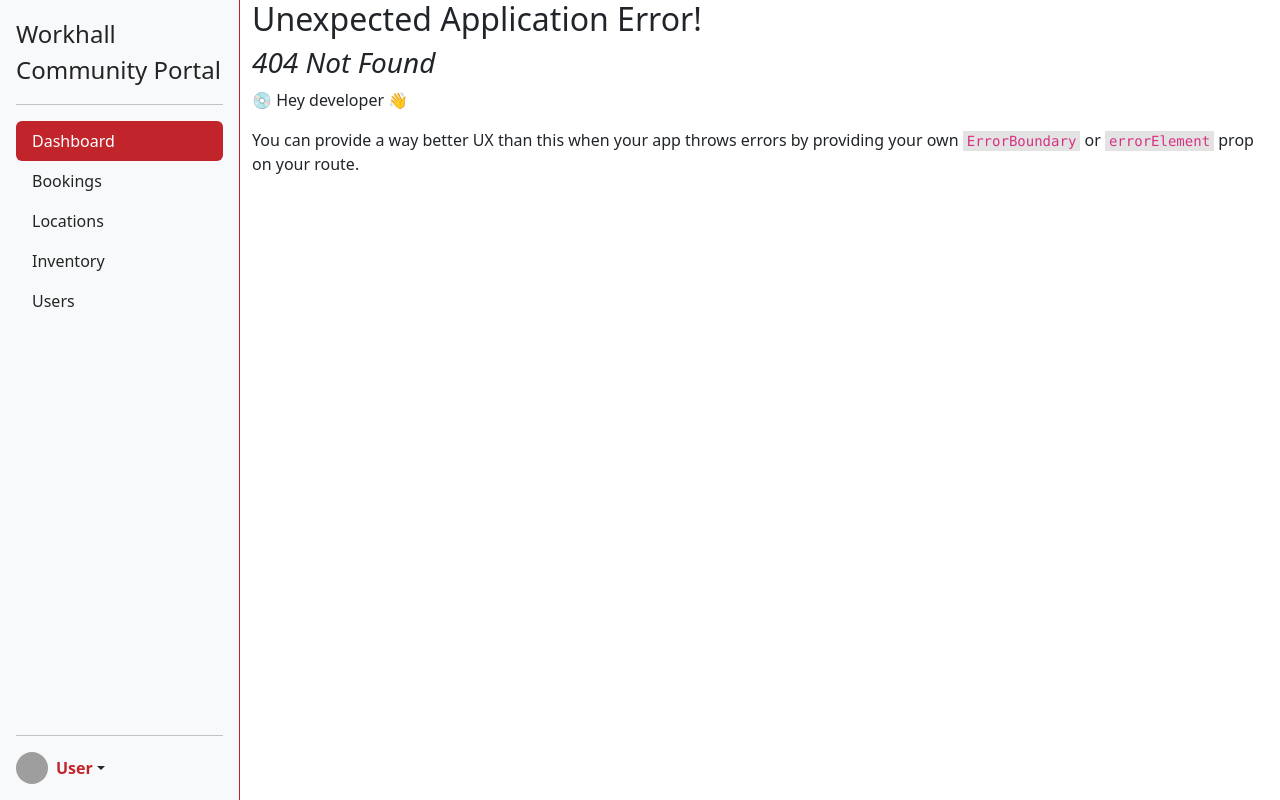
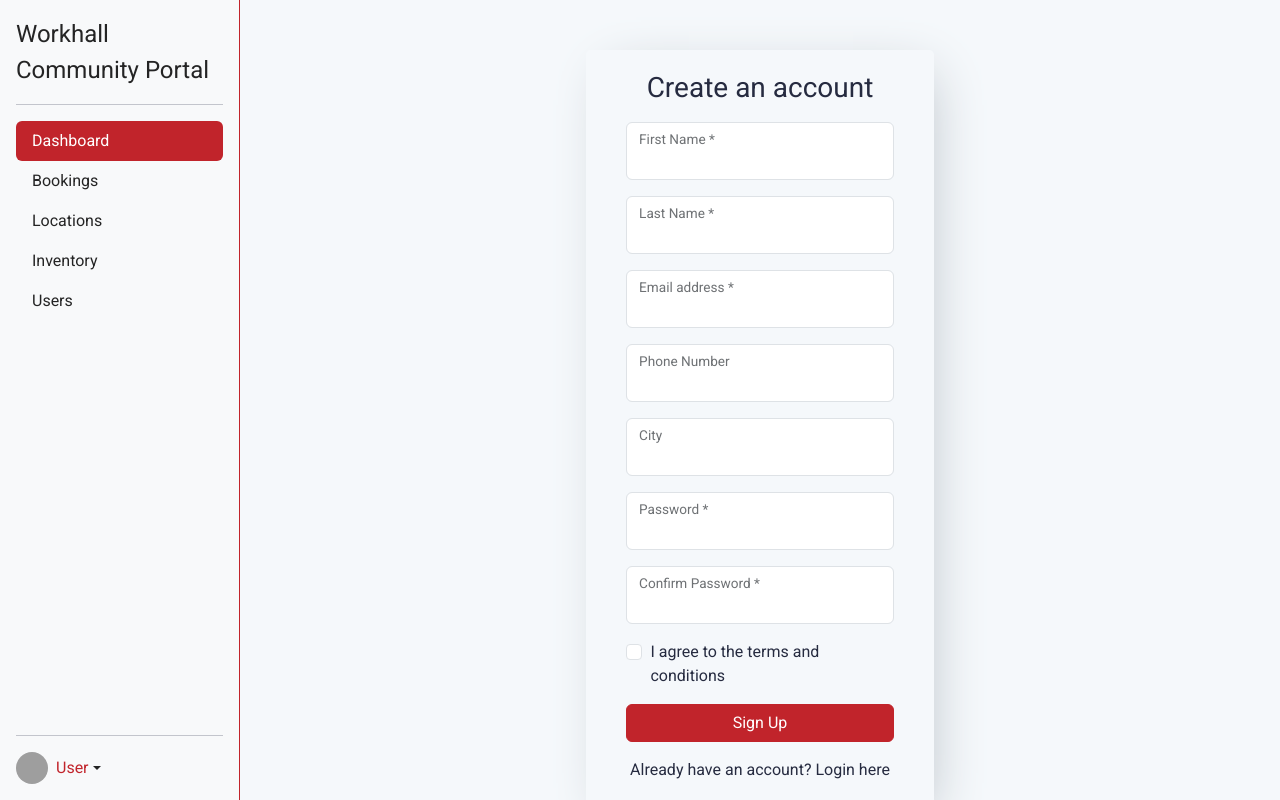
Before and after one commit to usmanialiq/workhall-portal, a React (Create React App) app: page /register in a window 1280 px wide. Before the commit this address had no page. Built offline with nearby package versions, Linux system fonts and the light colour scheme; grey boxes are pictures that could not be loaded.

Commit message:
sign in and sign up form added

```diff
--- a/public/index.html
+++ b/public/index.html
@@ -10,6 +10,7 @@
     />
     <link rel="manifest" href="%PUBLIC_URL%/manifest.json" />
     <link href="https://cdn.jsdelivr.net/npm/bootstrap@5.3.0-alpha1/dist/css/bootstrap.min.css" rel="stylesheet" integrity="sha384-GLhlTQ8iRABdZLl6O3oVMWSktQOp6b7In1Zl3/Jr59b6EGGoI1aFkw7cmDA6j6gD" crossorigin="anonymous">
+    <link href='http://fonts.googleapis.com/css?family=Roboto' rel='stylesheet' type='text/css'>
 
     <title>Workhall Community Portal</title>
   </head>
--- a/src/App.css
+++ b/src/App.css
@@ -1,6 +1,9 @@
 body {
   min-height: 100vh;
   min-height: -webkit-fill-available;
+  background-color: #F5F8FB;
+  font-family: 'Roboto', sans-serif;
+  color: #262b40;
 }
 
 html {
@@ -29,7 +32,7 @@ main {
 
 .sidebar .username {
   color: #c1242b !important;
-  font-weight: 600;
+  font-weight: 500;
 }
 
 .dropdown-toggle { outline: 0; }
@@ -45,3 +48,41 @@ main {
   background-color: #c1242b !important;
   color: #fff !important;
 }
+
+h1 {
+  font-size: 32px;
+  font-weight: 500;
+  line-height: 36px;
+}
+
+h2 {
+  font-size: 28px;
+  font-weight: 500;
+  line-height: 36px;
+}
+
+h3 {
+  font-size: 24px;
+  font-weight: 500;
+  line-height: 36px;
+}
+
+.auth-form {
+  border-radius: 5px;
+  margin-top: 5% !important;
+  margin: auto;
+  width: 35%;
+  padding: 20px 40px;
+  -webkit-box-shadow: 10px 10px 51px -15px rgba(185,192,199,1);
+  -moz-box-shadow: 10px 10px 51px -15px rgba(185,192,199,1);
+  box-shadow: 10px 10px 51px -15px rgba(185,192,199,1);
+}
+
+.auth-form .lostpassword {
+  font-size: 14px !important;
+}
+
+.btn-wh {
+  background-color: #c1242b !important;
+  border-color: #c1242b !important;
+}
--- /dev/null
+++ b/src/pages/auth/LogIn.jsx
@@ -0,0 +1,65 @@
+import { useState } from "react";
+
+export default function LoginPage() {
+    const [email, setEmail] = useState('');
+    const [password, setPassword] = useState('');
+
+    const handleSubmit = (e) => {
+        e.preventDefault();
+
+        const payload = {
+            email,
+            password,
+        };
+        console.log("🚀 ~ file: LogIn.jsx:11 ~ handleSubmit ~ payload", payload);
+    }
+    return (
+        <div className="container-fluid">
+            <form className="auth-form">
+                <h2 className="text-center mb-3">Sign In to our platform</h2>
+                <div className="form-floating mb-4">
+                    <input
+                        type="email"
+                        className="form-control"
+                        id="email"
+                        placeholder="name@example.com"
+                        value={email}
+                        onChange={e => setEmail(e.target.value)}
+                        required
+                    />
+                    <label htmlFor="email" className="form-label">Email address</label>
+                </div>
+                <div className="form-floating mb-4">
+                    <input
+                        type="password"
+                        className="form-control"
+                        id="password"
+                        value={password}
+                        onChange={e => setPassword(e.target.value)}
+                        required
+                    />
+                    <label htmlFor="password" className="form-label">Password</label>
+                </div>
+                <div className="row">
+                    <div className="col-sm-12 col-md-6">
+                        <div className="form-check">
+                            <input className="form-check-input" type="checkbox" value="" id="remeberme" />
+                            <label className="form-check-label" for="remeberme">
+                                Remember me
+                            </label>
+                        </div>
+                    </div>
+                    <div className="col-sm-12 col-md-6 text-end">
+                        <span className="lostpassword">Lost password?</span>
+                    </div>
+                </div>
+                <div className="text-center mt-3 mb-3">
+                    <button className="btn btn-primary btn-wh w-100" onClick={handleSubmit}>Sign In</button>
+
+                    <p className="pt-3">Not registered? Create account</p>
+                </div>
+
+            </form>
+        </div>
+    );
+}
--- /dev/null
+++ b/src/pages/auth/Register.jsx
@@ -0,0 +1,119 @@
+import { useState } from "react";
+
+export default function RegisterPage() {
+    const [firstName, setFirstName] = useState('');
+    const [lastName, setLastName] = useState('');
+    const [email, setEmail] = useState('');
+    const [phone, setPhone] = useState('');
+    const [city, setCity] = useState('');
+    const [password, setPassword] = useState('');
+    const [confirmPassword, setConfirmPassword] = useState('');
+
+    const handleSubmit = (e) => {
+        e.preventDefault();
+
+        const payload = {
+            firstName,
+            lastName,
+            phone,
+            email,
+            city,
+            password,
+            confirmPassword,
+        };
+        console.log("🚀 ~ file: LogIn.jsx:11 ~ handleSubmit ~ payload", payload);
+    }
+    return (
+        <div className="container-fluid">
+            <form className="auth-form">
+                <h2 className="text-center mb-3">Create an account</h2>
+                <div className="form-floating mb-3">
+                    <input
+                        type="text"
+                        className="form-control"
+                        id="firstName"
+                        value={firstName}
+                        onChange={e => setFirstName(e.target.value)}
+                        required
+                    />
+                    <label htmlFor="firstName" className="form-label">First Name *</label>
+                </div>
+                <div className="form-floating mb-3">
+                    <input
+                        type="text"
+                        className="form-control"
+                        id="lastName"
+                        value={lastName}
+                        onChange={e => setLastName(e.target.value)}
+                        required
+                    />
+                    <label htmlFor="lastName" className="form-label">Last Name *</label>
+                </div>
+                <div className="form-floating mb-3">
+                    <input
+                        type="email"
+                        className="form-control"
+                        id="email"
+                        value={email}
+                        onChange={e => setEmail(e.target.value)}
+                        required
+                    />
+                    <label htmlFor="email" className="form-label">Email address *</label>
+                </div>
+                <div className="form-floating mb-3">
+                    <input
+                        type="text"
+                        className="form-control"
+                        id="phone"
+                        value={phone}
+                        onChange={e => setPhone(e.target.value)}
+                    />
+                    <label htmlFor="phone" className="form-label">Phone Number</label>
+                </div>
+                <div className="form-floating mb-3">
+                    <input
+                        type="text"
+                        className="form-control"
+                        id="city"
+                        value={city}
+                        onChange={e => setCity(e.target.value)}
+                    />
+                    <label htmlFor="city" className="form-label">City</label>
+                </div>
+                <div className="form-floating mb-3">
+                    <input
+                        type="password"
+                        className="form-control"
+                        id="password"
+                        value={password}
+                        onChange={e => setPassword(e.target.value)}
+                        required
+                    />
+                    <label htmlFor="password" className="form-label">Password *</label>
+                </div>
+                <div className="form-floating mb-3">
+                    <input
+                        type="password"
+                        className="form-control"
+                        id="cpassword"
+                        value={confirmPassword}
+                        onChange={e => setConfirmPassword(e.target.value)}
+                        required
+                    />
+                    <label htmlFor="cpassword" className="form-label">Confirm Password *</label>
+                </div>
+                <div className="form-check">
+                    <input className="form-check-input" type="checkbox" value="" id="remeberme" />
+                    <label className="form-check-label" for="remeberme">
+                        I agree to the terms and conditions
+                    </label>
+                </div>
+                <div className="text-center mt-3 mb-3">
+                    <button className="btn btn-primary btn-wh w-100" onClick={handleSubmit}>Sign Up</button>
+
+                    <p className="pt-3">Already have an account? Login here</p>
+                </div>
+            </form>
+        </div>
+    );
+}
```
Also changed, not shown: src/Routes.js (+7 -1 lines).
